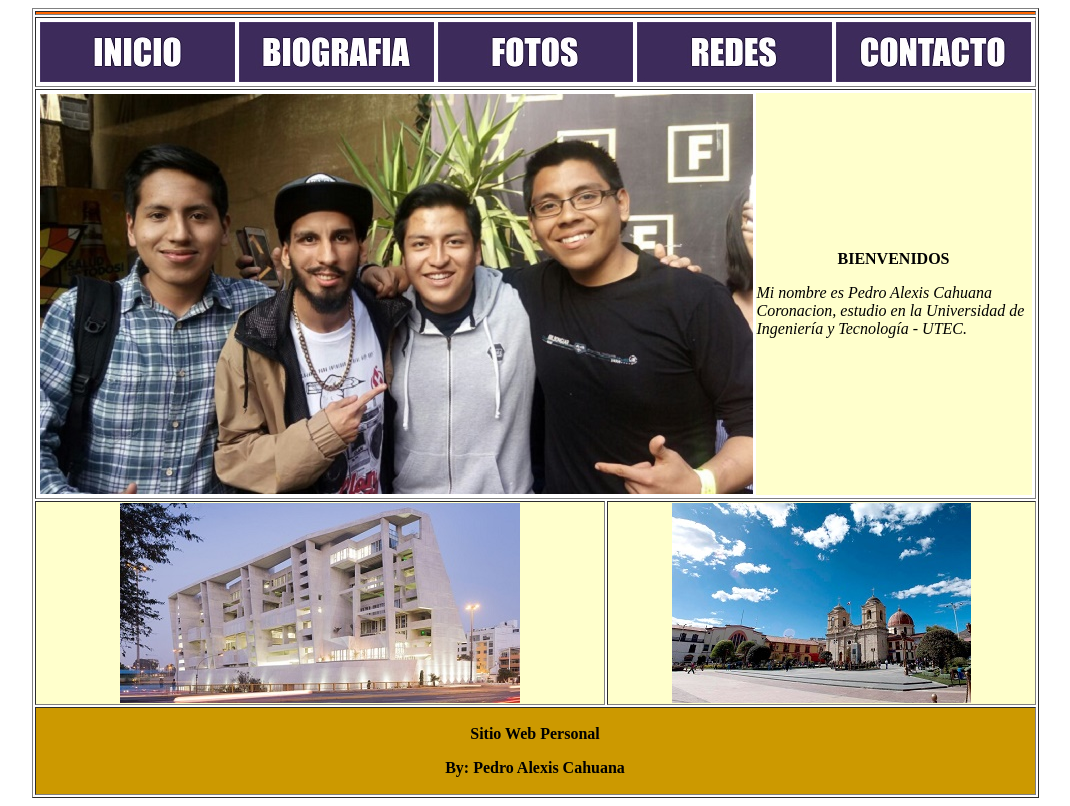
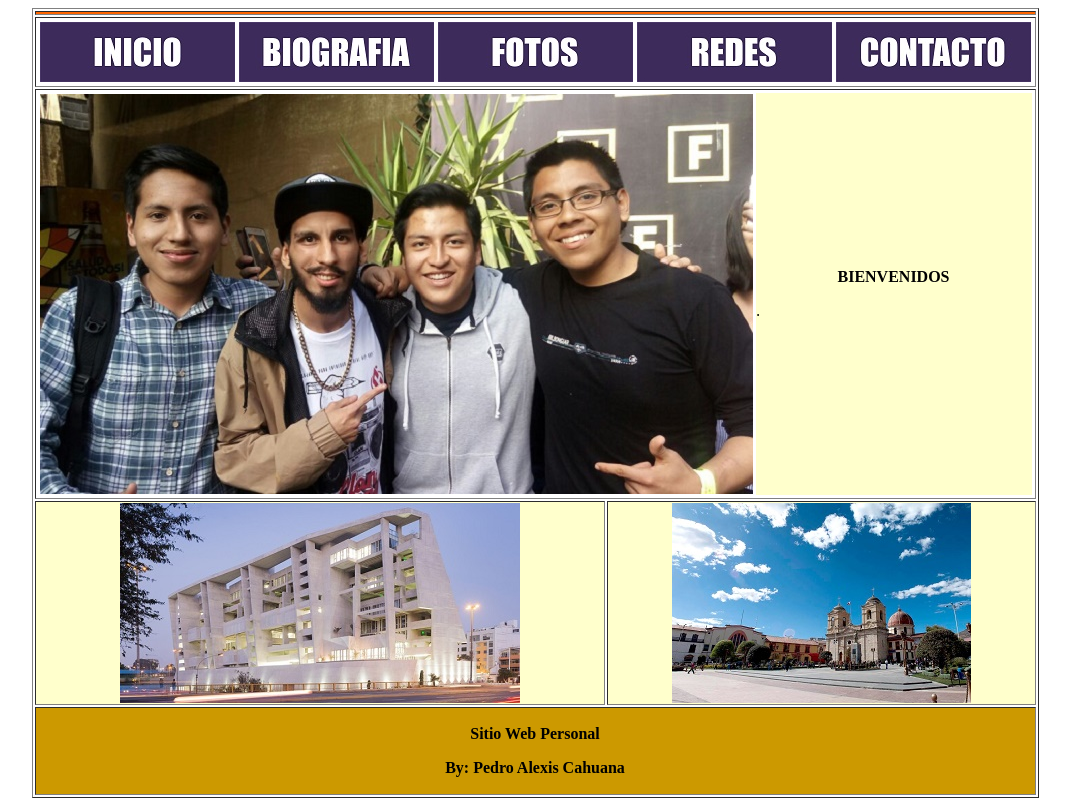
Before and after one commit to pcc22msn/SITIO-WEB-PEDRO, a plain HTML site: page index.html in a window 1280 px wide. Shown: the whole page, without its empty margins (105-1175 px from the left). Drawn offline with Linux system fonts and the light colour scheme.

Commit message:
Update index.html

```diff
--- a/index.html
+++ b/index.html
@@ -51,7 +51,7 @@ function MM_swapImage() { //v3.0
       <tr>
         <td><img src="imagenes/grupal.jpg" width="713" height="400" /></td>
         <td width="287" height="400" bgcolor="#FFFFCC"><p><strong><center>BIENVENIDOS</center></strong></p>
-          <p><em>Mi nombre es Pedro Alexis Cahuana Coronacion, estudio en la Universidad de Ingeniería y Tecnología - UTEC</em><em>.</em></p></td>
+          <p><em> </em><em>.</em></p></td>
       </tr>
     </table></td>
   </tr>
```
